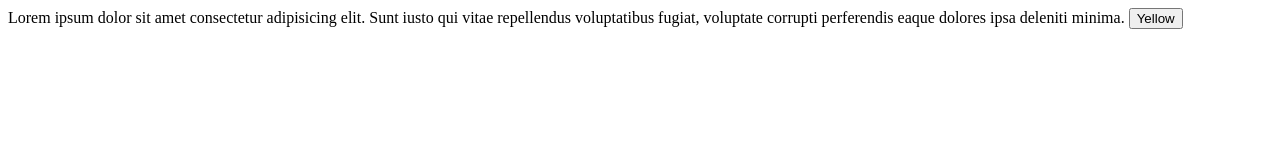
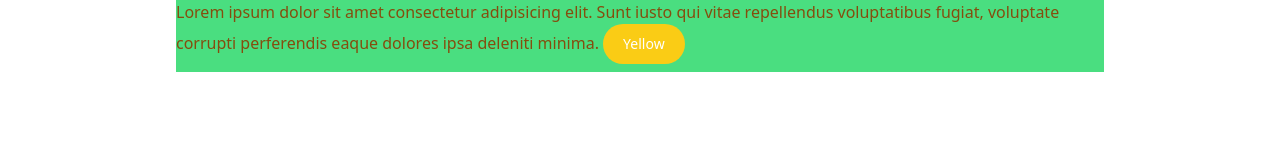
Before and after one commit to Saptarshi1104/Tailwind-ApplyDirective, a plain HTML site: page index.html in a window 1280 px wide. Drawn offline with Linux system fonts and the light colour scheme; files that its build step writes are made by us from their sources; the site is published under a folder, as on GitHub Pages, so addresses that start at the root find nothing.

Commit message:
Update index.html

```diff
--- a/index.html
+++ b/index.html
@@ -6,7 +6,7 @@
     <meta name="viewport" content="width=device-width, initial-scale=1.0">
 
     <title>Document</title>
-  <link rel="stylesheet" href="/assets/index-b1e09fee.css">
+  <link rel="stylesheet" href="index-b1e09fee.css">
 </head>
 <body>
     <div class="mx-44 bg-red-900 text-white text-vic">
```
